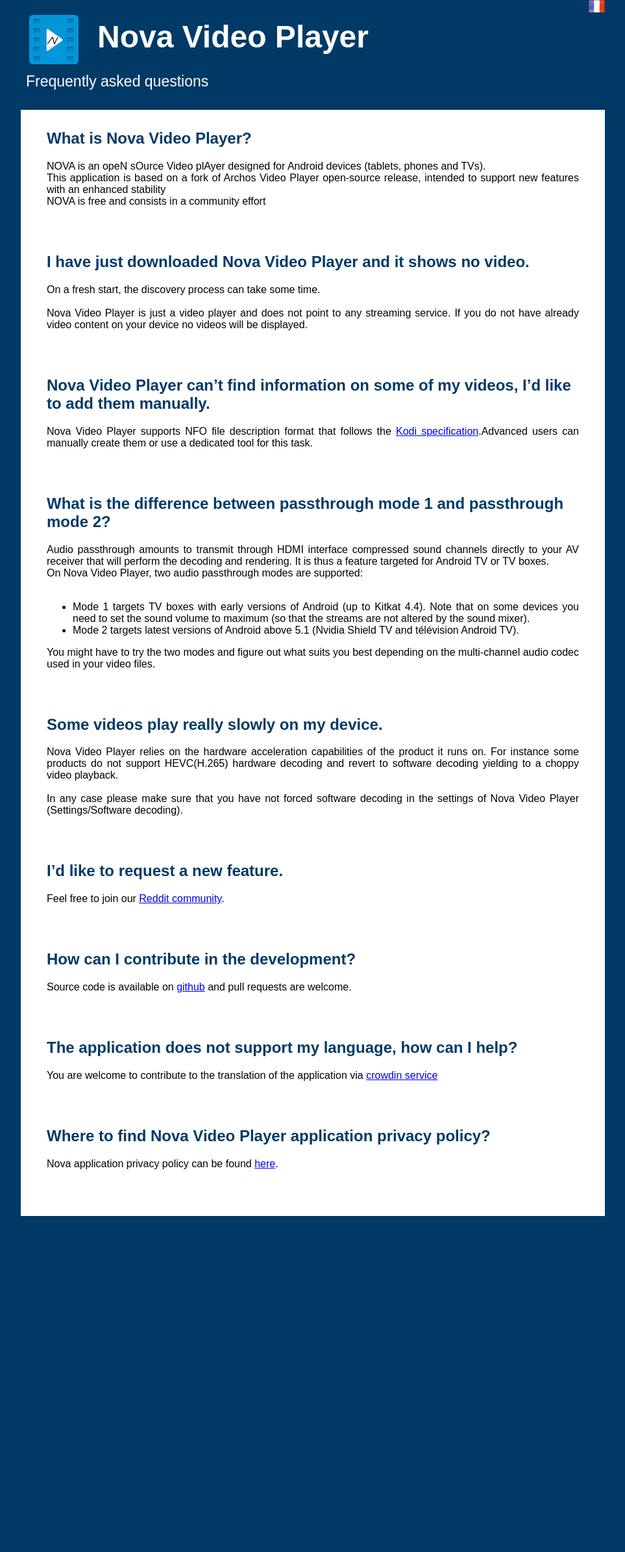
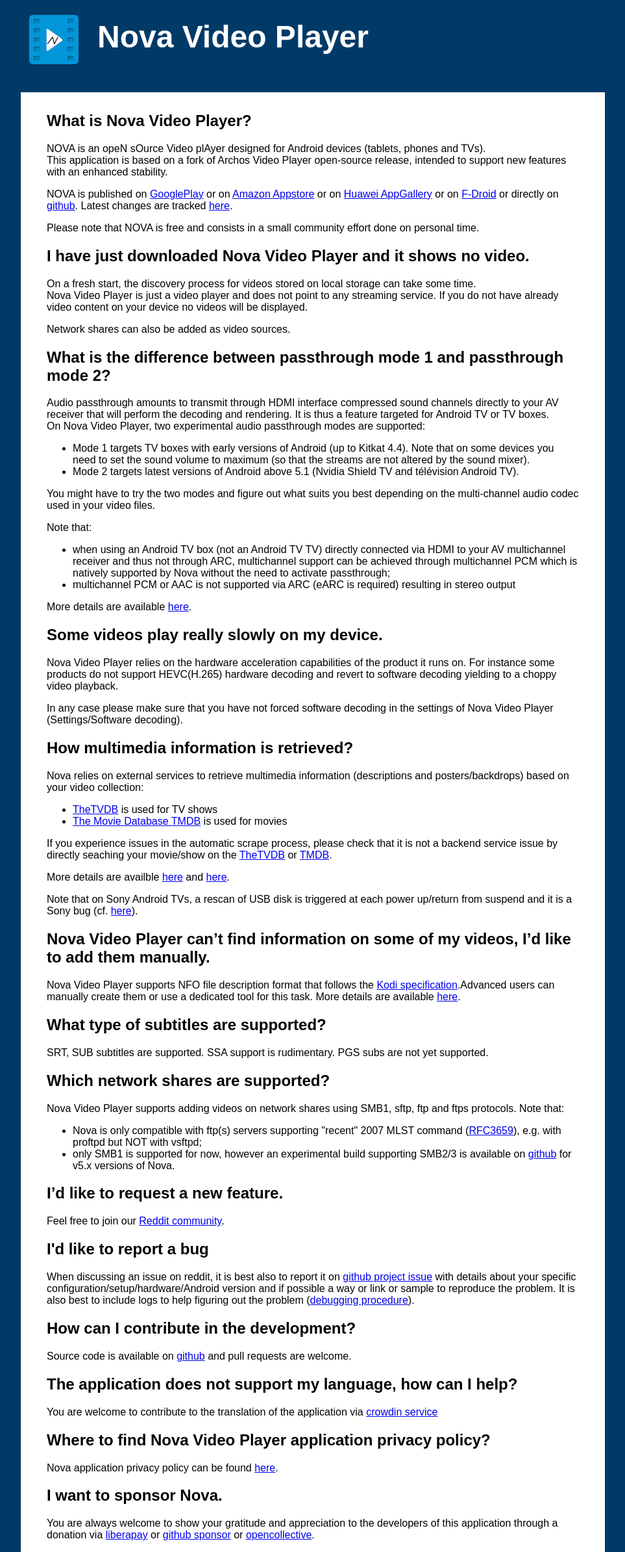
Before and after one commit to nova-video-player/aos-AVP, a plain HTML site: page faq/index.html in a window 1280 px wide. Shown: the whole page at 65% size, without its empty margins (158-1121 px from the left). Before the commit the page ends 1871 px from the top, so only its background shows below. Drawn offline with Linux system fonts and the light colour scheme.

Commit message:
faq is generated now using markdown and is only in english

```diff
--- a/faq/index.html
+++ b/faq/index.html
@@ -14,8 +14,6 @@
   =================================-->
   <div class="main">
     <header>
-      <div id="container_12">
-        <div class="grid_12">
           <div>
             <table>
               <tbody><tr>
@@ -28,234 +26,113 @@
               </tr>
             </tbody></table>
           </div>
-          <span class="caption" id="caption-en" style="display: inline;">Frequently asked questions</span><span class="caption" id="caption-fr" style="display: none;">Foire aux questions</span>
-        </div>
-      </div>
-      <div id="lang-bar"><a href="https://home.courville.org/nova_video_player-faq/index.html?lang=fr"><img class="flag" src="./fr.png"></a></div>
       <div style="clear:both;"></div>
     </header>
     <!--=====================
     Content
     ======================-->
     <section id="content">
-      <div id="lang-container-en" style="display: inline-block;">
-        <div class="questionbox">
-          <h2 class="question">
-            What is Nova Video Player?
-          </h2>
-          <div class="answer">
-            NOVA is an opeN sOurce Video plAyer designed for Android devices (tablets, phones and TVs). <br>
-            This application is based on a fork of Archos Video Player open-source release, intended to support new features with an enhanced stability <br>
-            NOVA is free and consists in a community effort <br>
-          </div>
-        </div>
-        <div class="questionbox">
-          <h2 class="question">
-            I have just downloaded Nova Video Player and it shows no video.
-          </h2>
-          <div class="answer">
-            On a fresh start, the discovery process can take some time.<br>
-            <br>
-            Nova Video Player is just a video player and does not point to any streaming service. If you do not have already video content on your device no videos will be displayed.
-          </div>
-        </div>
-        <div class="questionbox">
-          <h2 class="question">
-            Nova Video Player can’t find information on some of my videos, I’d like to add them manually.
-          </h2>
-          <div class="answer">
-            Nova Video Player supports NFO file description format that follows the <a href="http://kodi.wiki/view/NFO_files/Movies">Kodi specification</a>.Advanced users can manually create them or use a dedicated tool for this task.
-          </div>
-        </div>
-        <div class="questionbox">
-          <h2 class="question">
-            What is the difference between passthrough mode 1 and passthrough mode 2?
-          </h2>
-          <div class="answer">
-            Audio passthrough amounts to transmit through HDMI interface compressed sound channels directly to your AV receiver that will perform the decoding and rendering. It is thus a feature targeted for Android TV or TV boxes.<br>
-            On Nova Video Player, two audio passthrough modes are supported:<br><br>
-	    <ul>
-	      <li>Mode 1 targets TV boxes with early versions of Android (up to Kitkat 4.4). Note that on some devices you need to set the sound volume to maximum (so that the streams are not altered by the sound mixer).</li>
-	      <li>Mode 2 targets latest versions of Android above 5.1 (Nvidia Shield TV and télévision Android TV).</li>
-	    </ul>
-            You might have to try the two modes and figure out what suits you best depending on the multi-channel audio codec used in your video files.
-          </div>
-        </div>
-        <div class="questionbox">
-          <h2 class="question">
-            Some videos play really slowly on my device.
-          </h2>
-          <div class="answer">
-            Nova Video Player relies on the hardware acceleration capabilities of the product it runs on. For instance some products do not support HEVC(H.265) hardware decoding and revert to software decoding yielding to a choppy video playback.<br> <br>
-            In any case please make sure that you have not forced software decoding in the settings of Nova Video Player (Settings/Software decoding).
-          </div>
-        </div>
-        <div class="questionbox">
-          <h2 class="question">
-            I’d like to request a new feature.
-          </h2>
-          <div class="answer">
-            Feel free to join our <a href="https://www.reddit.com/r/NovaVideoPlayer">Reddit community</a>.
-          </div>
-        </div>
-        <div class="questionbox">
-          <h2 class="question">
-            How can I contribute in the development?
-          </h2>
-          <div class="answer">
-            Source code is available on  <a href="https://github.com/nova-video-player/aos-AVP">github</a> and pull requests are welcome.
-          </div>
-        </div>
-        <div class="questionbox">
-          <h2 class="question">
-            The application does not support my language, how can I help?
-          </h2>
-          <div class="answer">
-            You are welcome to contribute to the translation of the application via <a href="https://crowdin.com/project/nova-video-player">crowdin service</a>
-          </div>
-        </div>
-        <div class="questionbox">
-          <h2 class="question">
-            Where to find Nova Video Player application privacy policy?
-          </h2>
-          <div class="answer">
-            Nova application privacy policy can be found <a href="https://home.courville.org/nova_video_player-faq/privacy.html">here</a>.
-          </div>
-        </div>
-      </div>
-      <!-- French -->
-      <div id="lang-container-fr" style="display: none;">
-        <div class="questionbox">
-          <h2 class="question">
-            Nova Video Player c'est quoi?
-          </h2>
-          <div class="answer">
-            NOVA est un Video Player open-source (opeN sOurce Video plAyer) conçu pour les produits sous Android (tablettes, téléphones et télévisions). <br>
-            Cette application est une version open-source dérivée et améliorée de Archos Video Player. <br>
-            NOVA est gratuit et résulte d'un effort communautaire.
-          </div>
-        </div>
-        <div class="questionbox">
-          <h2 class="question">
-            Je viens juste d'installer Nova Vidéo Player et il n'affiche aucune vidéo.
-          </h2>
-          <div class="answer">
-            Au premier lancement, la découverte de fichiers vidéos peut prendre du temps.<br>
-            Nova Vidéo Player n'est pas un service de streaming, donc ne propose pas de catalogue de films.
-          </div>
-        </div>
-        <div class="questionbox">
-          <h2 class="question">
-            Nova Video Player ne trouve pas d'information sur certains de mes fichiers. J'aimerais les ajouter moi-même.
-          </h2>
-          <div class="answer">
-            Pour les utilisateurs avancés : créez un fichier NFO avec le même nom et dans le même dossier que la vidéo, puis remplissez-le en suivant les <a href="http://kodi.wiki/view/NFO_files/Movies">spécifications de Kodi</a>.
-          </div>
-        </div>
-        <div class="questionbox">
-          <h2 class="question">
-            Quelle est la différence entre passthrough mode 1 et passthrough mode 2 ?
-          </h2>
-          <div class="answer">
-            Le passthrough audio permet de transmettre directement le flux audio compressé à votre système audio, qu'il décodera lui-même. Cette fonctionnalité est donc prévue pour les box TV Android.<br>
-            Nova Vidéo Player offre deux choix:<br><br>
-	    <ul>
-	      <li>Mode 1 pour les box avec d'anciennes versions d'Android (à partir de Kitkat 4.4). Certains appareils nécessitent de régler le volume de votre box au maximum.</li>
-	      <li>Le Mode 2 est à privilégier à partir de Android 5.1 (Nvidia Shield TV et télévision Android TV).</li>
-	    </ul>
-            Choisissez le mode qui vous convient le mieux selon le codec multi-channel utilisé dans vos fichiers vidéo.
-          </div>
-        </div>
-        <div class="questionbox">
-          <h2 class="question">
-            Certaines vidéos saccadent sur mon appareil.
-          </h2>
-          <div class="answer">
-            Nova Video Player dépend du décodage matériel de votre appareil. Par exemple, certains appareils ne peuvent décoder de HEVC(H265) matériellement, et utilisera le décodage logiciel qui demande plus de ressources.
-          </div>
-        </div>
-        <div class="questionbox">
-          <h2 class="question">
-            J'aimerais proposer une nouvelle fonctionnalité.
-          </h2>
-          <div class="answer">
-            N'hésitez pas à nous en faire part sur notre <a href="https://www.reddit.com/r/NovaVideoPlayer">communauté Reddit</a>
-          </div>
-        </div>
-        <div class="questionbox">
-          <h2 class="question">
-            Comment puis-je contribuer au développement ?
-          </h2>
-          <div class="answer">
-            Le code source est disponible sur <a href="https://github.com/nova-video-player/aos-AVP">github</a> et toute 'pull request" est bienvenue.
-          </div>
-        </div>
-        <div class="questionbox">
-          <h2 class="question">
-            L'application n'est pas traduite dans ma langue ?
-          </h2>
-          <div class="answer">
-            Vous pouvez contribuer à la traduction de l'application via le service <a href="https://crowdin.com/project/nova-video-player">crowdin service</a>
-          </div>
-        </div>
-        <div class="questionbox">
-          <h2 class="question">
-            Où trouver la politique de confidentialité de l'application Nova Video Player
-          </h2>
-          <div class="answer">
-            La politique de confidentialité de Nova peut être consultée <a href="https://home.courville.org/nova_video_player-faq/privacy.html">ici</a>.
-          </div>
-        </div>
-      </div>
+<h2>What is Nova Video Player?</h2>
+
+<p>NOVA is an opeN sOurce Video plAyer designed for Android devices (tablets, phones and TVs). <br />
+This application is based on a fork of Archos Video Player open-source release, intended to support new features with an enhanced stability.</p>
+
+<p>NOVA is published on <a href="https://play.google.com/store/apps/details?id=org.courville.nova">GooglePlay</a> or on <a href="https://www.amazon.fr/dp/B07P1Q1DG9">Amazon Appstore</a> or on <a href="https://appgallery.huawei.com/#/app/C102811509">Huawei AppGallery</a> or on <a href="https://f-droid.org/en/packages/org.courville.nova/">F-Droid</a> or directly on <a href="https://github.com/nova-video-player/aos-AVP/releases">github</a>.
+Latest changes are tracked <a href="https://github.com/nova-video-player/aos-AVP/blob/nova/CHANGELOG.md">here</a>.</p>
+
+<p>Please note that NOVA is free and consists in a small community effort done on personal time.</p>
+
+<h2>I have just downloaded Nova Video Player and it shows no video.</h2>
+
+<p>On a fresh start, the discovery process for videos stored on local storage can take some time. <br />
+Nova Video Player is just a video player and does not point to any streaming service. If you do not have already video content on your device no videos will be displayed.</p>
+
+<p>Network shares can also be added as video sources.</p>
+
+<h2>What is the difference between passthrough mode 1 and passthrough mode 2?</h2>
+
+<p>Audio passthrough amounts to transmit through HDMI interface compressed sound channels directly to your AV receiver that will perform the decoding and rendering. It is thus a feature targeted for Android TV or TV boxes. <br />
+On Nova Video Player, two experimental audio passthrough modes are supported:  </p>
+
+<ul>
+<li>Mode 1 targets TV boxes with early versions of Android (up to Kitkat 4.4). Note that on some devices you need to set the sound volume to maximum (so that the streams are not altered by the sound mixer).</li>
+<li>Mode 2 targets latest versions of Android above 5.1 (Nvidia Shield TV and télévision Android TV).</li>
+</ul>
+
+<p>You might have to try the two modes and figure out what suits you best depending on the multi-channel audio codec used in your video files.</p>
+
+<p>Note that:</p>
+
+<ul>
+<li>when using an Android TV box (not an Android TV TV) directly connected via HDMI to your AV multichannel receiver and thus not through ARC, multichannel support can be achieved through multichannel PCM which is natively supported by Nova without the need to activate passthrough;</li>
+<li>multichannel PCM or AAC is not supported via ARC (eARC is required) resulting in stereo output</li>
+</ul>
+
+<p>More details are available <a href="https://github.com/nova-video-player/aos-AVP/wiki/Audio-and-passthrough">here</a>.</p>
+
+<h2>Some videos play really slowly on my device.</h2>
+
+<p>Nova Video Player relies on the hardware acceleration capabilities of the product it runs on. For instance some products do not support HEVC(H.265) hardware decoding and revert to software decoding yielding to a choppy video playback.  </p>
+
+<p>In any case please make sure that you have not forced software decoding in the settings of Nova Video Player (Settings/Software decoding).</p>
+
+<h2>How multimedia information is retrieved?</h2>
+
+<p>Nova relies on external services to retrieve multimedia information (descriptions and posters/backdrops) based on your video collection:</p>
+
+<ul>
+<li><a href="https://www.thetvdb.com/">TheTVDB</a> is used for TV shows</li>
+<li><a href="https://www.themoviedb.org/">The Movie Database TMDB</a> is used for movies</li>
+</ul>
+
+<p>If you experience issues in the automatic scrape process, please check that it is not a backend service issue by directly seaching your movie/show on the <a href="https://thetvdb.com/search?query=">TheTVDB</a> or <a href="https://www.themoviedb.org/">TMDB</a>.</p>
+
+<p>More details are availble <a href="https://github.com/nova-video-player/aos-AVP/wiki/Scrape:-retrieve-video-meta-data">here</a> and <a href="https://github.com/nova-video-player/aos-AVP/wiki/Indexing">here</a>.</p>
+
+<p>Note that on Sony Android TVs, a rescan of USB disk is triggered at each power up/return from suspend and it is a Sony bug (cf. <a href="https://github.com/nova-video-player/aos-AVP/issues/354">here</a>).</p>
+
+<h2>Nova Video Player can’t find information on some of my videos, I’d like to add them manually.</h2>
+
+<p>Nova Video Player supports NFO file description format that follows the <a href="http://kodi.wiki/view/NFO_files/Movies">Kodi specification</a>.Advanced users can manually create them or use a dedicated tool for this task. More details are available <a href="https://github.com/nova-video-player/aos-AVP/wiki/NFO-files">here</a>.</p>
+
+<h2>What type of subtitles are supported?</h2>
+
+<p>SRT, SUB subtitles are supported. SSA support is rudimentary. PGS subs are not yet supported.</p>
+
+<h2>Which network shares are supported?</h2>
+
+<p>Nova Video Player supports adding videos on network shares using SMB1, sftp, ftp and ftps protocols.
+Note that:</p>
+
+<ul>
+<li>Nova is only compatible with ftp(s) servers supporting "recent" 2007 MLST command (<a href="https://tools.ietf.org/html/rfc3659">RFC3659</a>), e.g. with proftpd but NOT with vsftpd;</li>
+<li>only SMB1 is supported for now, however an experimental build supporting SMB2/3 is available on <a href="https://github.com/nova-video-player/aos-AVP/releases">github</a> for v5.x versions of Nova.</li>
+</ul>
+
+<h2>I’d like to request a new feature.</h2>
+
+<p>Feel free to join our <a href="https://www.reddit.com/r/NovaVideoPlayer">Reddit community</a>.</p>
+
+<h2>I'd like to report a bug</h2>
+
+<p>When discussing an issue on reddit, it is best also to report it on <a href="https://github.com/nova-video-player/aos-AVP/issues">github project issue</a> with details about your specific configuration/setup/hardware/Android version and if possible a way or link or sample to reproduce the problem. It is also best to include logs to help figuring out the problem (<a href="https://github.com/nova-video-player/aos-AVP/wiki/Debugging">debugging procedure</a>).</p>
+
+<h2>How can I contribute in the development?</h2>
+
+<p>Source code is available on <a href="https://github.com/nova-video-player/aos-AVP">github</a> and pull requests are welcome.</p>
+
+<h2>The application does not support my language, how can I help?</h2>
+
+<p>You are welcome to contribute to the translation of the application via <a href="https://crowdin.com/project/nova-video-player">crowdin service</a></p>
+
+<h2>Where to find Nova Video Player application privacy policy?</h2>
+
+<p>Nova application privacy policy can be found <a href="https://home.courville.org/nova_video_player-faq/privacy.html">here</a>.</p>
+
+<h2>I want to sponsor Nova.</h2>
+
+<p>You are always welcome to show your gratitude and appreciation to the developers of this application through a donation via <a href="https://liberapay.com/NovaVideoPlayer/donate">liberapay</a> or <a href="https://github.com/sponsors/courville">github sponsor</a> or <a href="https://opencollective.com/novavideoplayer">opencollective</a>.</p>
     </section>
-    <script>
-    var listLang =["en","fr"];
-    ;
-
-    function getParameterByName(name, url) {
-      if (!url) {
-        url = window.location.href;
-      }
-      name = name.replace(/[\[\]]/g, "\\$&");
-      var regex = new RegExp("[?&]" + name + "(=([^&#]*)|&|#|$)"),
-      results = regex.exec(url);
-      if (!results) return null;
-      if (!results[2]) return null;
-      return decodeURIComponent(results[2].replace(/\+/g, " "));
-    }
-    var selectedLang = getParameterByName("lang");
-    var userLang = navigator.language || navigator.userLanguage;
-    if(userLang=="fr-FR")
-    userLang="fr";
-    if(selectedLang==null)
-    selectedLang=userLang;
-    var isLangAvailable = false;
-    for(var i = 0; i< listLang.length; i ++ ){
-      if(selectedLang==listLang[i]){
-        isLangAvailable = true;
-        break;
-      }
-    }
-    if(!isLangAvailable){
-      selectedLang = "en";
-    }
-    document.getElementById("lang-bar").innerHTML="";
-    for(var l = 0; l< listLang.length; l ++ ){
-      var lang = listLang[l];
-      if(lang!=selectedLang){
-        document.getElementById("lang-bar").innerHTML+="<a href=\"index.html?lang="+lang+"\"><img  class=\"flag\" src=\"./"+lang+".png\"/></a>";
-        document.getElementById("lang-container-"+lang).style.display = "none";
-        document.getElementById("caption-"+lang).style.display = "none";
-      }
-      else{
-        document.getElementById("lang-container-"+lang).style.display = "inline-block";
-        document.getElementById("caption-"+lang).style.display = "inline";
-      }
-    }
-
-
-  </script>
-
-
-
-</div></body></html>
+  </div>
+</body>
+</html>
```
Also changed, not shown: faq/bottom.html (added, +4 -0 lines), faq/top.html (added, +34 -0 lines), 3 other files.
